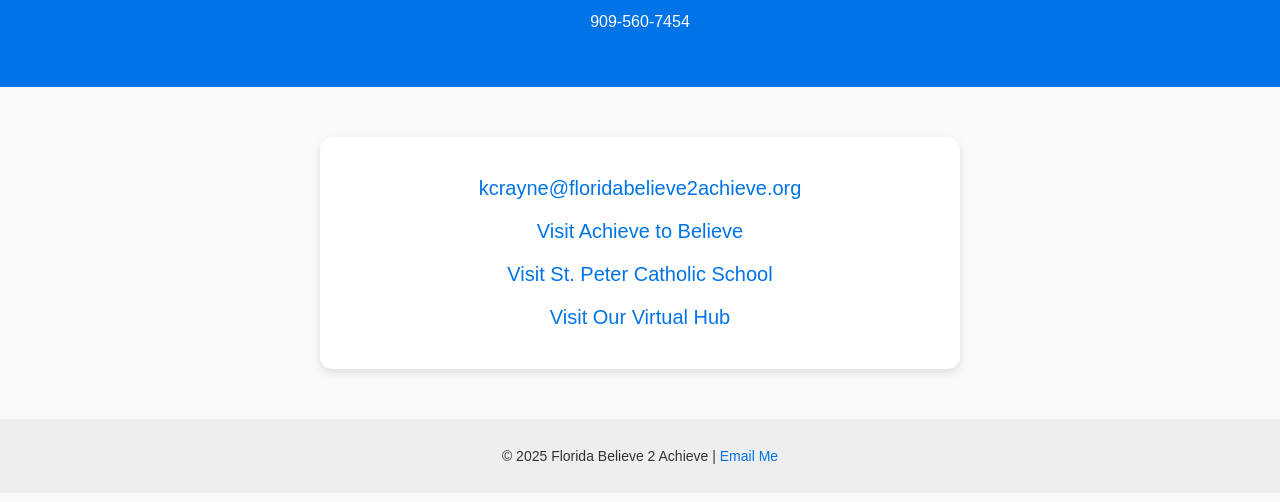
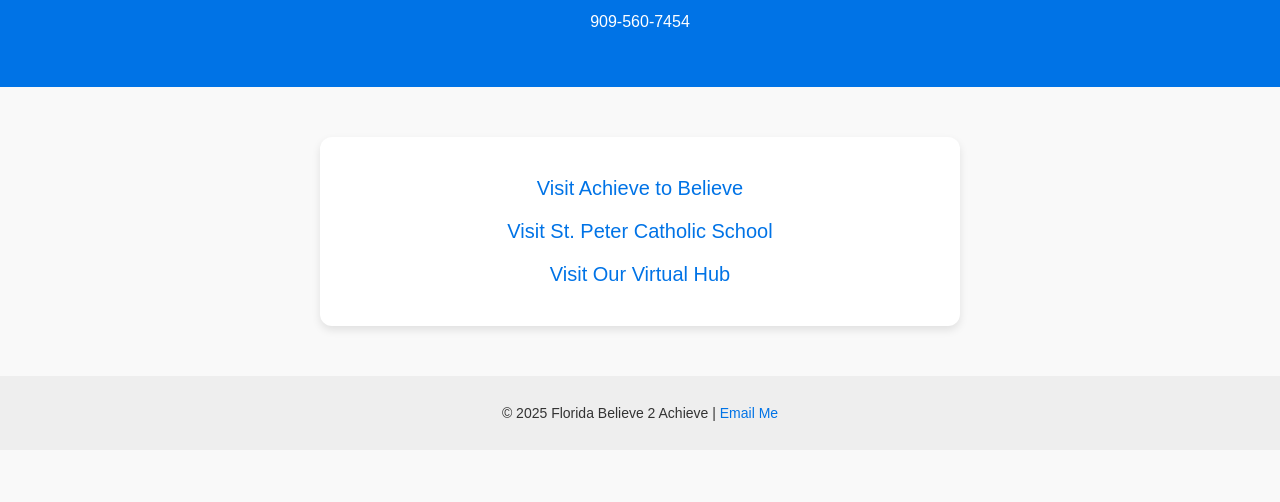
Before and after one commit to kimcrayne/floridabelieve2achieve, a plain HTML site: page index.html in a window 1280 px wide. Shown: the part 146-648 px from the top of the page. Drawn offline with Linux system fonts and the light colour scheme.

Commit message:
Update index.html

```diff
--- a/index.html
+++ b/index.html
@@ -18,7 +18,6 @@
   <main class="links-section">
     <ul class="links">
 
-<li><a href="mailto:kcrayne@floridabelieve2achieve.org">kcrayne@floridabelieve2achieve.org</a></li>
       <li><a href="https://www.achieveeducation.net/" target="_blank">Visit Achieve to Believe</a></li>
       <li><a href="https://stpeter-deland.org/" target="_blank">Visit St. Peter Catholic School</a></li>
 <li><a href="https://sites.google.com/view/k-5believe2achieve/home" target="_blank">Visit Our Virtual Hub</a></li>
```
